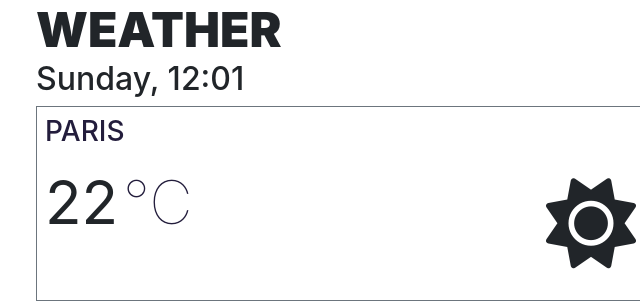
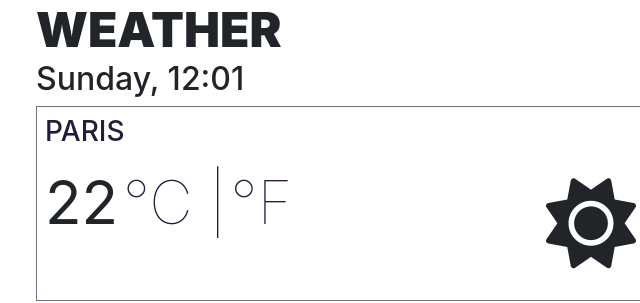
Before and after one commit to t-taia/Weather, a website built with Parcel: page index.html in a window 1280 px wide. Shown: the top 303 px of the page, 49-689 px from the left. Built offline with nearby package versions, Linux system fonts and the light colour scheme.

Commit message:
F added to units

```diff
--- a/index.html
+++ b/index.html
@@ -45,8 +45,8 @@
           <div class="col-4">
             <span id="degree">22</span>
             <span class="degree-units">
-              <a href="#" id="celsius">°C </a>
-              <a href="#" id="fahrenheit"></a>
+              <a href="#" id="celsius">°C |</a>
+              <a href="#" id="fahrenheit">°F</a>
             </span>
           </div>
           <div class="col-4">
```
